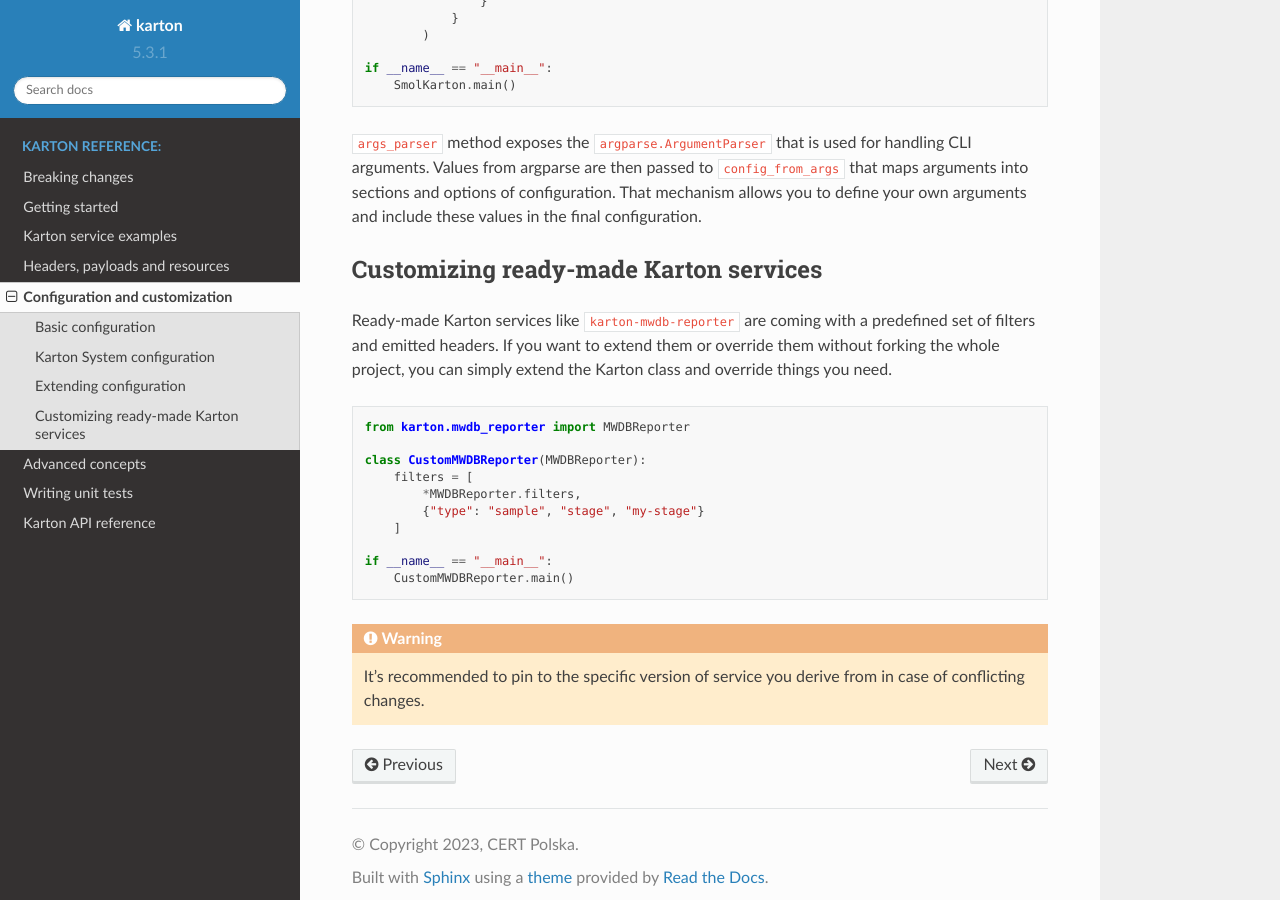
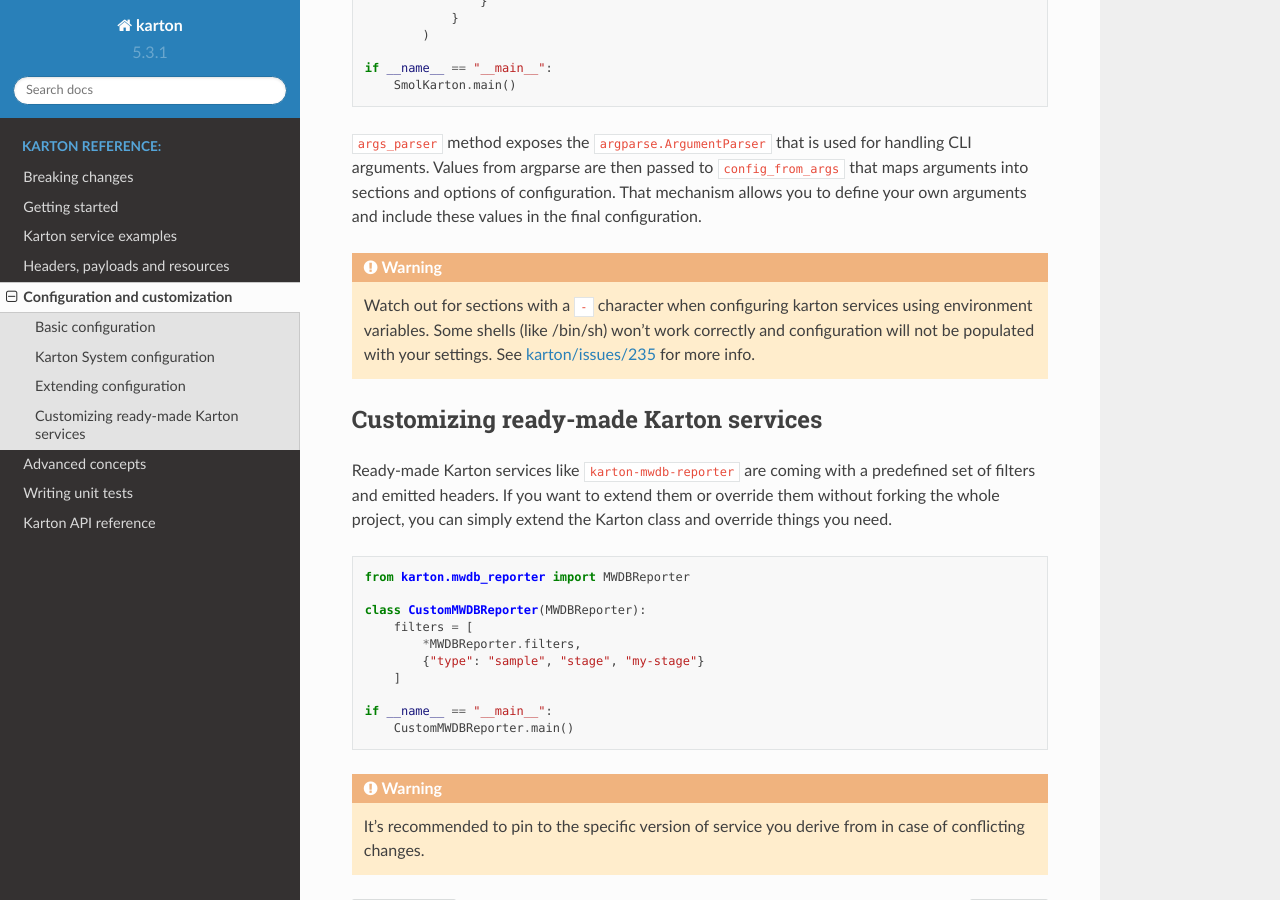
Before and after one commit to CERT-Polska/karton, a Sphinx documentation site: the page built from docs/service_configuration.rst, in a window 1280 px wide and 900 px high, scrolled down 3519 px. Built offline with Sphinx 7.4.7 and the Read the Docs theme 2.0.0, drawn with Linux system fonts in a browser that asks for light colours.

Commit message:
Mention dash environment configuration difficulties in docs (#240)
* Mention dash environment configuration difficulties in docs

---------

Co-authored-by: Jarosław Jedynak <msm2e4d534d@gmail.com>

```diff
--- a/docs/service_configuration.rst
+++ b/docs/service_configuration.rst
@@ -171,6 +171,12 @@
 argparse are then passed to ``config_from_args`` that maps arguments into sections and options of configuration.
 That mechanism allows you to define your own arguments and include these values in the final configuration.
 
+.. warning::
+
+    Watch out for sections with a ``-`` character when configuring karton services using environment variables.
+    Some shells (like /bin/sh) won't work correctly and configuration will not be populated with your settings.
+    See `karton/issues/235 <https://github.com/CERT-Polska/karton/issues/235>`_ for more info.
+
 Customizing ready-made Karton services
 --------------------------------------
 
```
